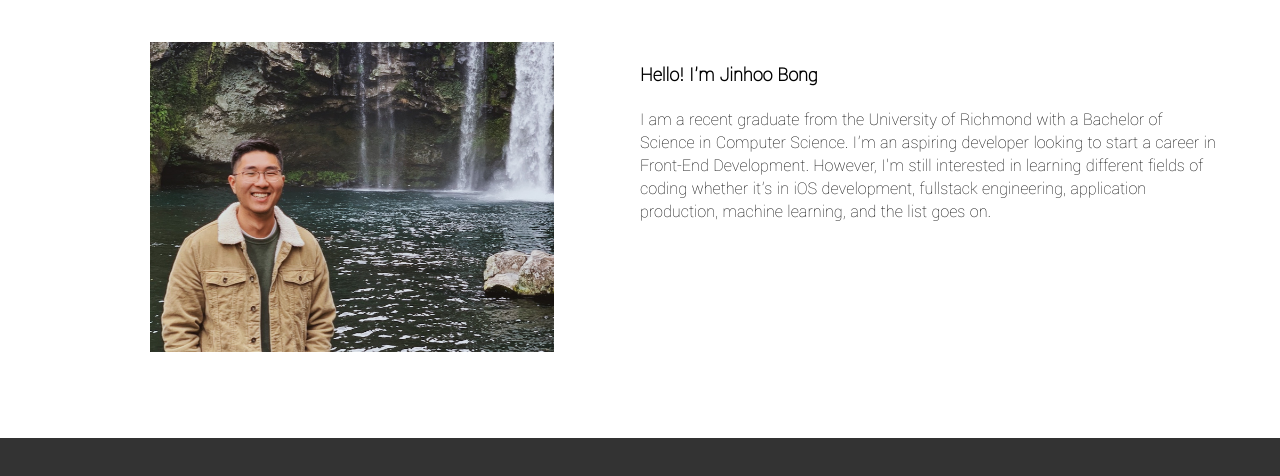
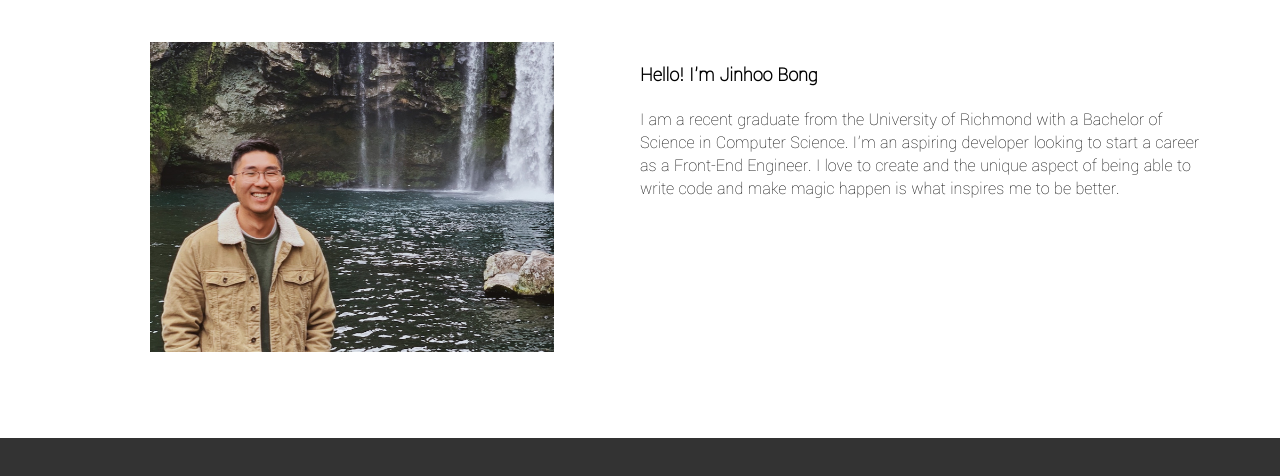
Before and after one commit to jinhoojbong/jinhoojbong.github.io, a plain HTML site: page index.html in a window 1280 px wide. Shown: the part 622-1098 px from the top of the page. Drawn offline with Linux system fonts and the light colour scheme.

Commit message:
Update index.html

```diff
--- a/index.html
+++ b/index.html
@@ -29,9 +29,9 @@
                     <p id="intro-sentence">Hello! I'm Jinhoo Bong</p>
                     <p>I am a recent graduate from the University of Richmond with a Bachelor of
                         Science in Computer Science. I'm an aspiring developer looking to start
-                        a career in Front-End Development. However, I'm still interested in learning
-                        different fields of coding whether it's in iOS development, fullstack engineering,
-                        application production, machine learning, and the list goes on.
+                        a career as a Front-End Engineer. I love to create and the unique aspect
+                        of being able to write code and make magic happen is what inspires me to
+                        be better.
                     </p>
             </div>
         </div>
```
